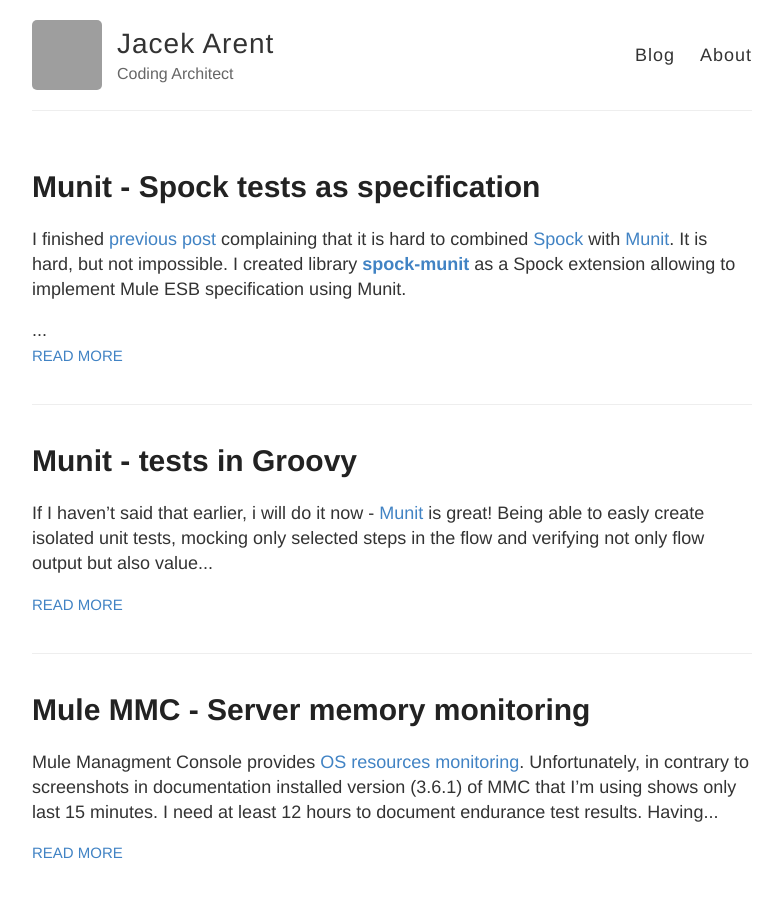
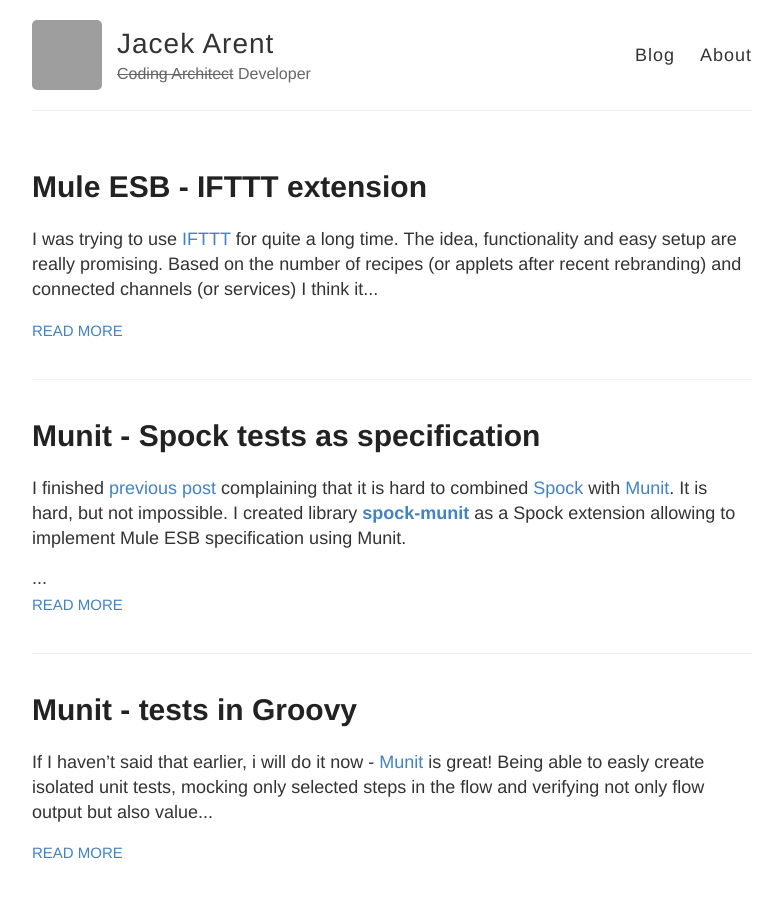
Before and after one commit to jarent/jarent.github.io, a Jekyll site: the page built from index.html, in a window 1280 px wide and 900 px high. Shown: the whole window, without its empty margins (248-1030 px from the left). Built offline with Jekyll 4.4.1, drawn with Linux system fonts in a browser that asks for light colours; part of the change alters nothing that is shown; grey boxes are pictures that could not be loaded.

Commit message:
New post: Mule ESB IFTTT extension

```diff
--- a/_config.yml
+++ b/_config.yml
@@ -6,7 +6,7 @@
 name: Jacek Arent
 
 # Short bio or description (displayed in the header)
-description: Coding Architect
+description: <del>Coding Architect</del> Developer
 
 # URL of your avatar or profile pic (you could use your GitHub profile pic)
 avatar: https://avatars3.githubusercontent.com/u/1747135
--- /dev/null
+++ b/_posts/2016-12-07-mule-esb-iftt-extension.md
@@ -0,0 +1,148 @@
+---
+layout: post
+title: Mule ESB - IFTTT extension
+---
+
+I was trying to use [IFTTT](https://ifttt.com/discover) for quite a long time. The idea, functionality and easy setup are really promising. Based on the number of recipes (or applets after recent rebranding) and connected channels (or services) I think it is also very popular.
+
+![ifttt-recipes](/images/ifttt-extension/ifttt-recipes.png "IFTTT recipes")
+
+Unfortunately I always found some details missing in predefined IFTTT services. The restrictions of single **'if-this-then-that'** condition connecting only up to two services are too big constraint for my needs. I'm a programmer, used to being able to implement complicated decision logic and connect multiple services.
+
+On the other hand I'm also lazy and would like to avoid a headache of implementing and maintaining all the services connections. If only I could create a plug-in that will extend IFTTT functionality and adjust it to my ideas...
+
+It turned out that IFTTT fulfilled my wish with [Maker service](https://ifttt.com/maker)
+
+Thanks to Maker service I can create **'inbound'** applet that will call extension service URL with received data from first IFTTT service. Later extension service will call second **'outbound'** applet and trigger second service. Thanks to this I can reuse already existing connections from IFTTT platform and expend it with my custom logic including additional services calls. There is no better way to show how it works than create a small proof of concept.
+
+### Automated SMS bot
+
+My 'pet project' is to connect bot built with [API.AI](https://api.ai/) to my Android Phone SMS. I want to have autoresponder for SMS texts regarding stuff I posted for sale to Craigslist (that's pretty much the only time I'm using SMS)
+
+---
+**Disclaimer:** My approach is good only for personal and limited use. If you plan to build something similar for business usage I suggest using Twilio programmable SMS - there is a great tutorial [how to connect dedicated SMS number with API.AI](https://docs.api.ai/docs/twilio-integration)
+
+---
+Going back to my project. I have to make final decision - what should I use for designing and exposing RESTful API, implementing business logic with two service calls to API.AI and IFTTT trigger channel? No surprise there - **Mule ESB** fits perfectly. Below I enlisted all the steps and components required to implement fully functional solution.
+
+### API.AI bot
+
+It took me a while to configure the agent according to my needs, probably because I was doing it for the first time. API.AI documentation was very helpful.
+
+Following tutorial I created [agent](https://docs.api.ai/docs/concept-agents).
+
+After that I added two [entities](https://docs.api.ai/docs/concept-entities)
+
+* @for-sale - with list of items posted to Craigslist, together with their synonyms
+* @for-sale-offer - composite entity with @for-sale and amount of offer
+
+Then I added some example queries grouped in two [intents](https://docs.api.ai/docs/concept-intents)
+
+* check-for-sale - sample questions for item availability
+* price-offer - samples questions with price offering
+
+While testing the agent using built-in console I noticed that it is better to process multi-sentences text as separate queries. Thanks to keeping [context](https://docs.api.ai/docs/concept-intents) API.AI engine is able to keep price-offer questions associated with an item mentioned earlier in check-for-sale question.
+
+![sms-agent-intent](/images/ifttt-extension/sms-agent-intent.png "SMS Agent Intent")
+
+For sample SMS text:
+
+*Do you still have dryer? I will take it for 20 bucks*
+
+thanks to processing it as two separate queries, API.AI first is able to recognize **dryer** as **@for-sale** item. Then correlating first with second query thanks to **sessionId** (phone number fits perfectly as sessionId for SMS texts) adds **20 dollars** as **offered price**, completing **@for-sale-offer** entity. I was really glad to see that API.AI works so good.
+
+### SMS agent API
+
+Next I designed API for my IFTTT plug-in using **RAML**. I had to remember about some restrictions of [Maker service](https://ifttt.com/maker) - there is no way to add any custom HTTP headers to the call, only request body can be customized. Because of that I had to put both data and tokens into request body.
+
+All I needed was one operation (**/smsagent/query**) that will allow to POST payload with:
+
+* **sms text**, **sms from number** - sourced from IFTTT [Android SMS service](https://ifttt.com/android_messages)
+* **API AI token** - client token from API.AI agent settings pages
+* **IFTTT maker trigger event name and key** - from IFTTT maker service page
+
+sample request:
+
+{% highlight json %}
+{"sms":{"text":"Hi. How are you?",
+        "fronNumber":123456789
+        },
+"apiAiToken":"asdfsdfsdfdsf",
+"iftttMakerTrigger":{
+        "eventName":"smsAgentEvent",
+        "key":"sfsdfsdfdsf"
+        }
+}
+{% endhighlight %}
+
+Remember to replace **apiAiToken**, **eventName** and **key** with your private values. Sample requests can be executed from [API console](http://ec2-54-84-32-224.compute-1.amazonaws.com:8080/console).
+
+### SMS agent application ###
+
+To implement SMS agent API I created new **sms-agent** Mule application with flow implementing **post:/smsagent/query** operation:
+
+![sms-agent-flow](/images/ifttt-extension/sms-agent-flow.png "SMS Agent Flow")
+
+Mule application source code was uploaded to [github repository](https://github.com/jarent/sms-agent).
+
+Flow is straightforward. I implemented it using BDD approach I had written about in [previous post]({% post_url 2016-06-02-munit-spock-tests-as-specification %}), so now I can just present **SmsAgentSpec** test execution report to describe details of application functionality:
+
+![sms-agent-spec-report](/images/ifttt-extension/sms-agent-spec-report.png "SMS Agent Spec Report")
+
+HTML version of report can be checked [here](https://rawgit.com/jarent/sms-agent/master/build/spock-reports/index.html)
+
+After creating an app I deployed it on AWS EC2 node running **Mule ESB 3.8.0 CE**. The app is uploaded to S3 bucket and after that CodeDeploy pipeline automatically put the app into **/apps** folder. Details of the configuration can be checked in [here](https://github.com/jarent/sms-agent/tree/master/src/assembly).
+
+### Outbound SMS applet
+
+IFTTT Applet for outbound SMS should have **'Maker'** trigger in **this** part, and **'Android Phone SMS'** in **that** part of 'if-this-than-that'.
+
+![outbound-applet](/images/ifttt-extension/outbound-applet.png "Outbound Applet")
+
+The value set up for **'eventName'** will have to be later provided in [Inbound SMS applet](#inbound-sms-applet), together with **Maker trigger key**. You can check your key by going to Maker service [settings page](https://ifttt.com/services/maker/settings). There is an URL on that page starting with https://maker.ifttt.com/use/ that will show detail page with your personal key and how the service should be triggered.
+
+**[Sms-agent](#sms-agent-application)** flow before triggering IFTTT maker channel is setting up *API.AI bot response* as **Value1** and *from phone number* as **Value2** - those ingredients should be used to fill Phone Android SMS **text** and **phone number** fields.
+
+
+### Inbound SMS applet
+
+At the end I added first component in the whole process - inbound SMS applet. Receiving **Android Phone SMS** should be in **this** part, and Maker service in **that** part of **'if-this-then-that'** rule.
+
+![inbound-applet](/images/ifttt-extension/inbound-applet.png "Outbound Applet")
+
+**Maker service** settings:
+
+* **URL** - Public endpoint URL for sample deployment of [SMS agent application](#sms-agent-application)  is: *"http://ec2-54-84-32-224.compute-1.amazonaws.com:8080/api/smsagent/query"*. It can be reused because **API.AI** and **IFTTT Maker** tokens and **event name** are provided in the request:
+* **Method** - *"POST"*
+* **Content-Type** - *"application/json"*
+* **Body** - [SMS agent application](#sms-agent-application) valid JSON request with text and fromNumber filled using **Text** and **FromNumber** ingredients from Andoid Phone SMS service.
+
+{% highlight json %}
+{ "sms":
+        { "text": " { { Text } }",
+        "fromNumber": { { FromNumber } }
+        },
+"apiAiToken": "fill with personal API AI token",
+"iftttMakerTrigger":
+        { "eventName": "fill with event name set up in Outbound applet",
+        "key": "fill with personal IFTTT Maker key >>" }
+}
+{% endhighlight %}
+
+
+### How does it work?
+
+Final end-to-end flow looks like this:
+
+**Android SMS -> IFTTT -> sms-agent app on Mule ESB -> API.AI -> IFTTT -> Android SMS**
+
+Totally five integration steps, so testing and debugging was tricky. Couple of tips:
+
+* IFTTT maker service execution can be delayed around 15 minutes. If you are in hurry and want to check your changes immediately, use **'Check now'** option from applets settings
+* If still nothing happened, go to **View Activity log**. It allows to check time and result of applet run. Unfortunately, in case of problems it will not provide error details - that is big problem, because you have to figure out by yourself what was wrong with HTTP call (like you see on the picture below there is no error details).
+
+![applet-activity-log](/images/ifttt-extension/applet-activity-log.png "Activity Log")
+
+Everything else runs perfectly fine.
+
+It is time to post couple of items on 'Craigslist' and see how the solution works with text messages from real people.
```
Also changed, not shown: images/ifttt-extension/applet-activity-log.png (added), images/ifttt-extension/ifttt-recipes.png (added), images/ifttt-extension/inbound-applet.png (added), images/ifttt-extension/outbound-applet.png (added), images/ifttt-extension/sms-agent-flow.png (added), images/ifttt-extension/sms-agent-intent.png (added), images/ifttt-extension/sms-agent-spec-report.png (added).
